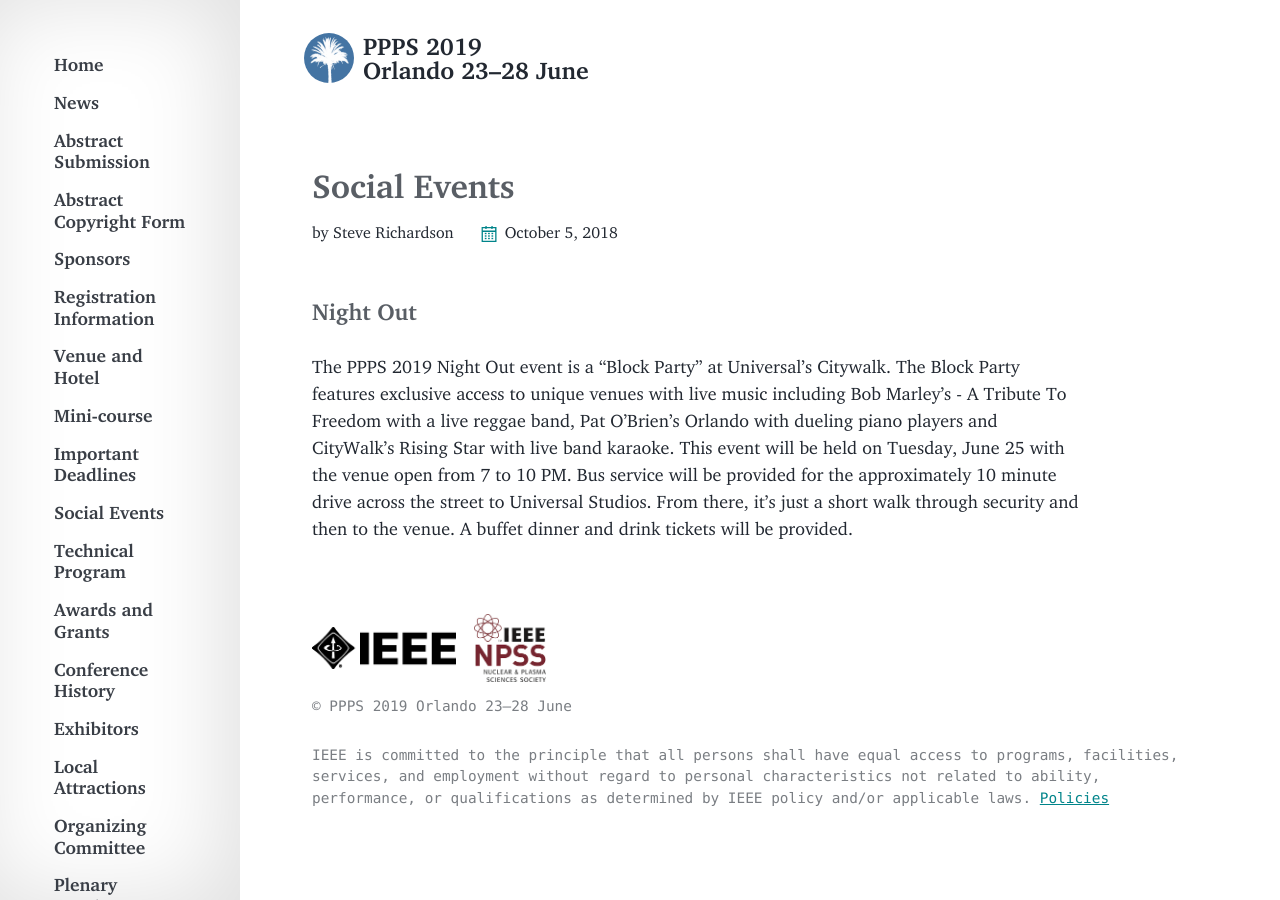
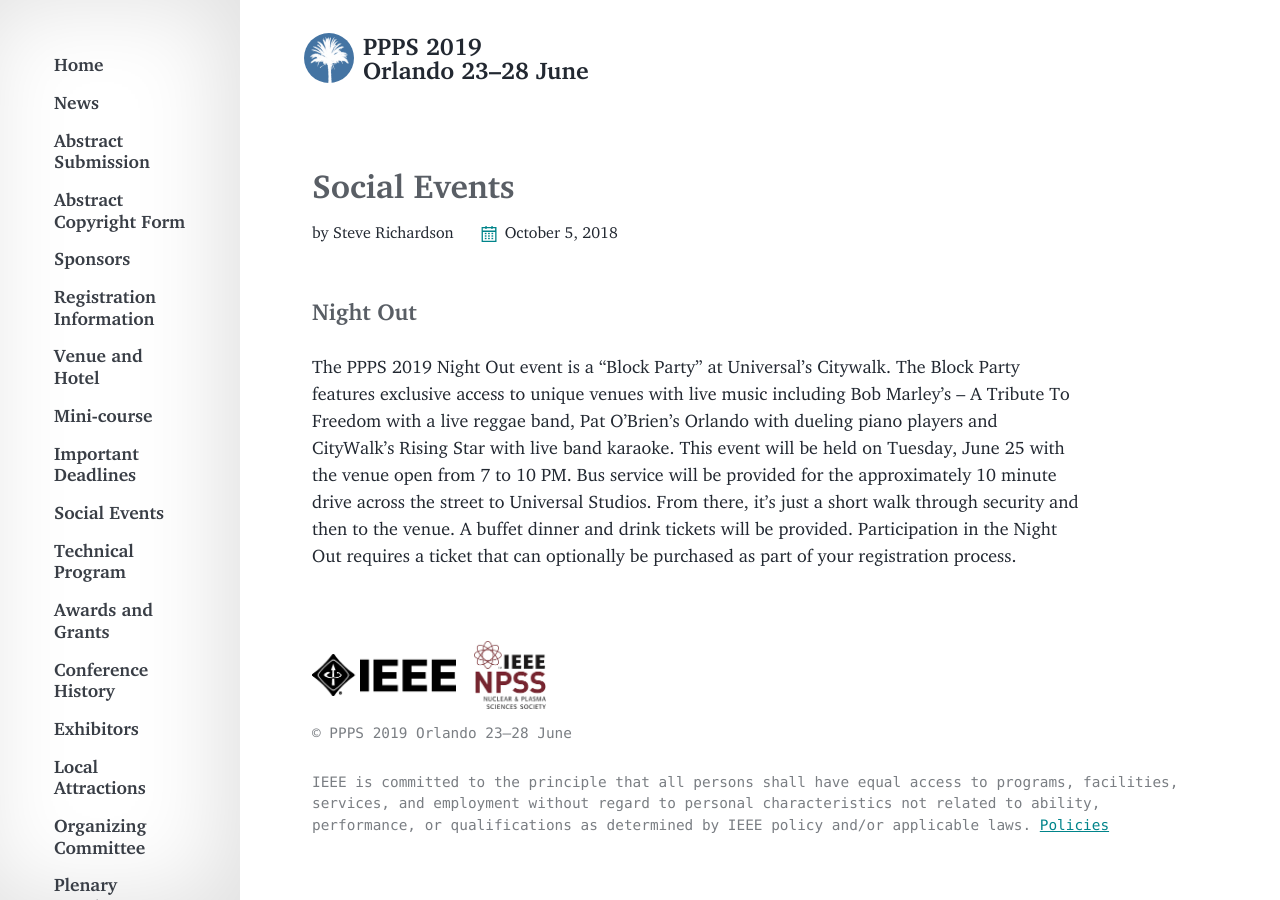
Before and after one commit to ppps2019/ppps2019.github.io, a Jekyll site: the page built from _info_articles/social.md, in a window 1280 px wide. Built offline with Jekyll 4.4.1, drawn with Linux system fonts in a browser that asks for light colours; comment, search, counter and statistics services are not loaded.

Commit message:
new block program

```diff
--- a/_info_articles/social.md
+++ b/_info_articles/social.md
@@ -12,4 +12,4 @@ navigation_weight: 5
 
 ### Night Out
 
-The PPPS 2019 Night Out event is a “Block Party” at Universal’s Citywalk.  The Block Party features exclusive access to unique venues with live music including Bob Marley’s - A Tribute To Freedom with a live reggae band, Pat O’Brien’s Orlando with dueling piano players and CityWalk’s Rising Star with live band karaoke.  This event will be held on Tuesday, June 25 with the venue open from 7 to 10 PM.  Bus service will be provided for the approximately 10 minute drive across the street to Universal Studios.  From there, it’s just a short walk through security and then to the venue.  A buffet dinner and drink tickets will be provided.
+The PPPS 2019 Night Out event is a “Block Party” at Universal’s Citywalk.  The Block Party features exclusive access to unique venues with live music including Bob Marley’s &ndash; A Tribute To Freedom with a live reggae band, Pat O’Brien’s Orlando with dueling piano players and CityWalk’s Rising Star with live band karaoke.  This event will be held on Tuesday, June 25 with the venue open from 7 to 10 PM.  Bus service will be provided for the approximately 10 minute drive across the street to Universal Studios.  From there, it’s just a short walk through security and then to the venue.  A buffet dinner and drink tickets will be provided. Participation in the Night Out requires a ticket that can optionally be purchased as part of your registration process.
```
Also changed, not shown: 1 other file.
